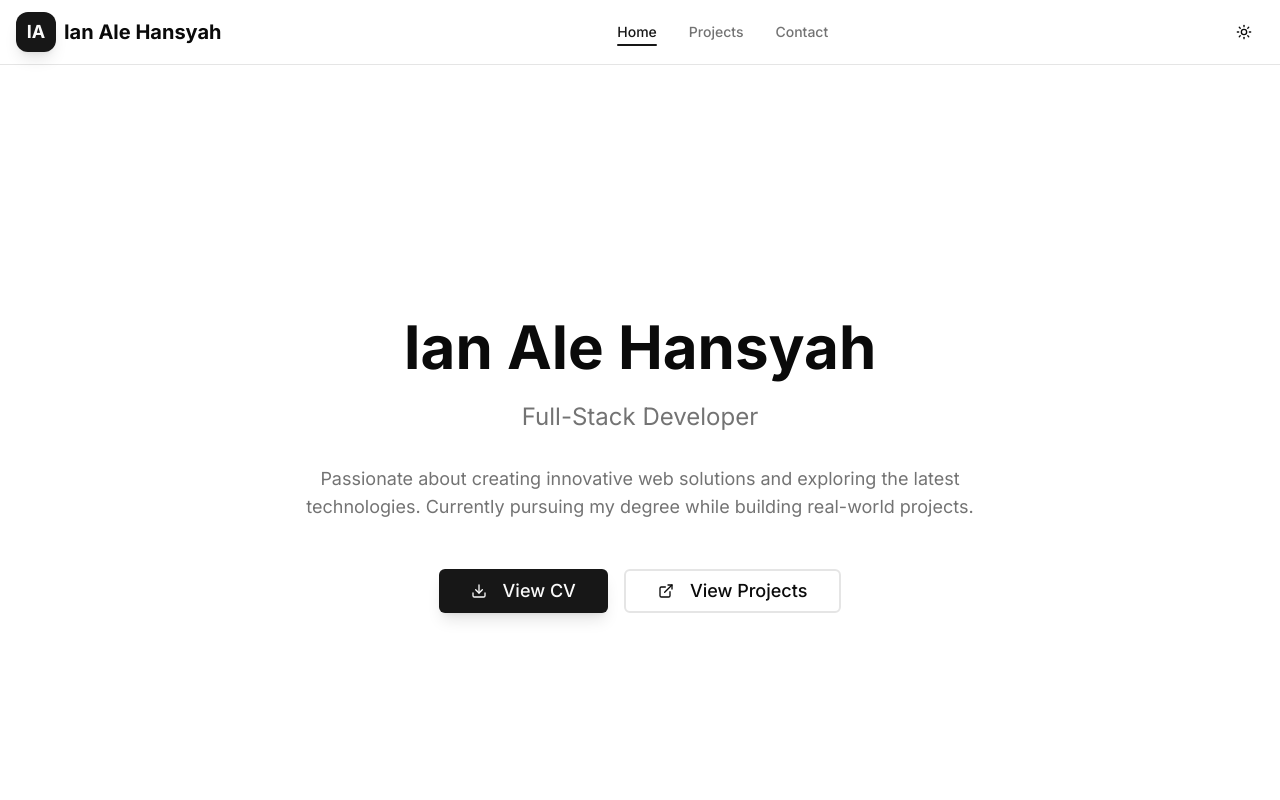
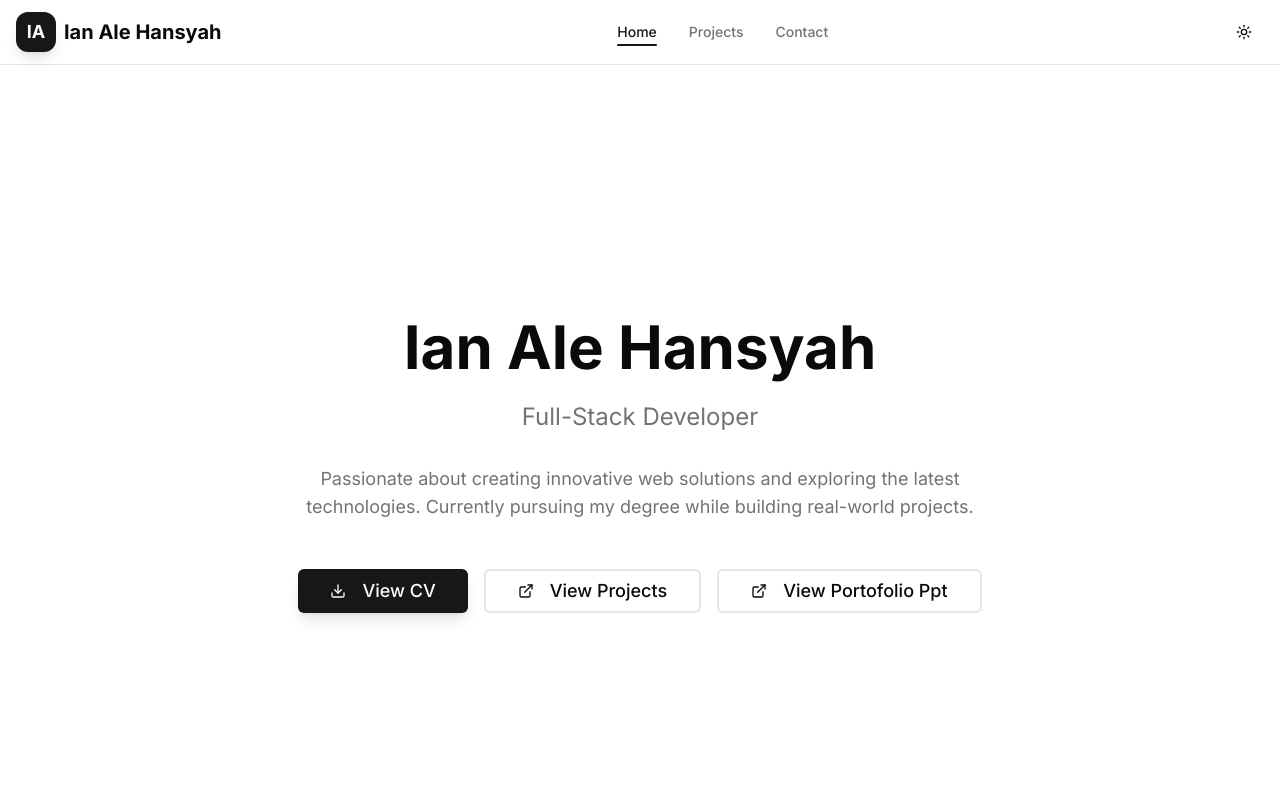
Before and after one commit to ianbom/PortoNextJs, a Next.js app: page / in a window 1280 px wide. Shown: the top 800 px of the page. Built offline with nearby package versions, Linux system fonts and the light colour scheme.

Commit message:
ppt porto

```diff
--- a/app/page.tsx
+++ b/app/page.tsx
@@ -200,6 +200,17 @@ export default function HomePage() {
                   View Projects
                 </Link>
               </Button>
+              <Button
+                size="lg"
+                variant="outline"
+                className="text-lg px-8 border-2 hover:bg-primary hover:text-primary-foreground transition-all duration-300"
+                asChild
+              >
+                <Link href="https://shorturl.at/t4V3r" target="_blank" rel="noopener noreferrer">
+                  <ExternalLink className="mr-2 h-5 w-5" />
+                  View Portofolio Ppt
+                </Link>
+              </Button>
             </div>
           </motion.div>
         </div>
```
